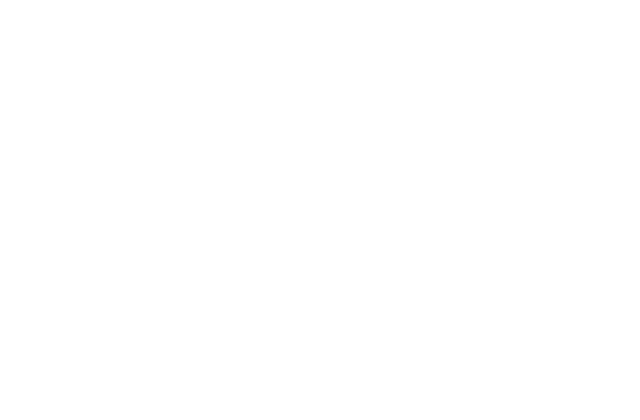
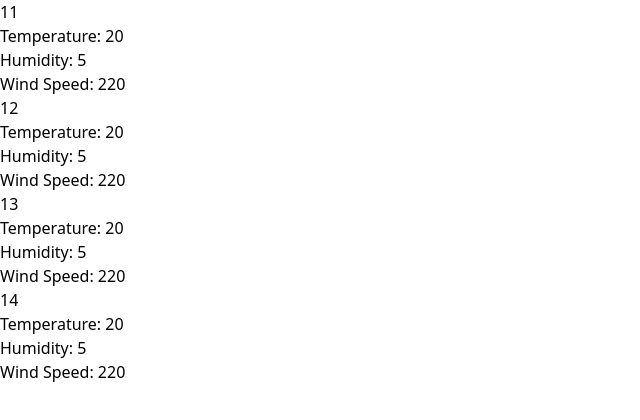
Before and after one commit to upaliwal1234/Agri-Smart, a React (Vite) app in the folder client/: page /weatherInfo in a window 1280 px wide. Before the commit this address had no page. Shown: the top 420 px of the page, without its empty margins (0-640 px from the left). Built offline with nearby package versions, Linux system fonts and the light colour scheme.

Commit message:
Weather and crop assessment components

```diff
--- a/client/package.json
+++ b/client/package.json
@@ -10,6 +10,7 @@
     "preview": "vite preview"
   },
   "dependencies": {
+    "axios": "^1.6.8",
     "react": "^18.2.0",
     "react-dom": "^18.2.0",
     "react-router-dom": "^6.22.3"
--- a/client/src/App.jsx
+++ b/client/src/App.jsx
@@ -1,6 +1,8 @@
 // import './App.css'
 import { Routes, Route } from 'react-router-dom'
 import Home from './Pages/Home'
+import CropAssessmentDetails from './Components/CropAssessmentDetails'
+import WeatherInfo from './Components/WeatherInfo'
 function App() {
 
   return (
@@ -8,6 +10,8 @@
       {/* <div>Home</div> */}
       <Routes>
         <Route path='/' element={<Home />} />
+        <Route path='/cropAssessmentDetails' element={<CropAssessmentDetails />} />
+        <Route path='/weatherInfo' element={<WeatherInfo />} />
       </Routes>
     </div>
   )
--- /dev/null
+++ b/client/src/Components/CropAssessmentDetails.jsx
@@ -0,0 +1,26 @@
+import React from 'react';
+import { useState, useEffect } from 'react';
+import { useNavigate } from 'react-router-dom'
+
+function CropAssessmentDetails({ data }) {
+    const [crops, setCrops] = useState([]);
+
+    return (
+        <div className="container mx-auto px-4 py-8">
+            <h2 className="text-2xl font-bold mb-4">Based on your search, here are some results.</h2>
+            <div className="grid grid-cols-1 sm:grid-cols-2 md:grid-cols-3 lg:grid-cols-4 gap-4">
+                {crops.map(crop => (
+                    <div key={crop.id} className="bg-white rounded-lg shadow-md overflow-hidden">
+                        <img src={crop.imageUrl} alt={crop.name} className="w-full h-40 object-cover" />
+                        <div className="p-4">
+                            <h3 className="text-lg font-semibold mb-2">{crop.name}</h3>
+                            <p className="text-sm text-gray-600">{crop.details}</p>
+                        </div>
+                    </div>
+                ))}
+            </div>
+        </div>
+    );
+}
+
+export default CropAssessmentDetails;
--- /dev/null
+++ b/client/src/Components/WeatherInfo.jsx
@@ -0,0 +1,44 @@
+import React, { useState, useEffect } from 'react';
+import { useNavigate } from 'react-router-dom';
+import axios from 'axios';
+
+function WeatherInfo() {
+    // const navigate = useNavigate();
+    // const [data, setData] = useState([]);
+
+    // const fetchData = async () => {
+    //     try {
+    //         const response = await axios.get('');
+    //         if (!response.data) {
+    //             navigate('/');
+    //         } else {
+    //             setData(response.data);
+    //         }
+    //     } catch (error) {
+    //         console.error("Error fetching data:", error);
+    //     }
+    // };
+    let data = [{ date: "11", temperature: "20", humidity: "5", windSpeed: "220" },
+    { date: "12", temperature: "20", humidity: "5", windSpeed: "220" },
+    { date: "13", temperature: "20", humidity: "5", windSpeed: "220" },
+    { date: "14", temperature: "20", humidity: "5", windSpeed: "220" }];
+    // useEffect(() => {
+    //     fetchData();
+    // }, []);
+
+    return (
+        <div className="flex flex-wrap justify-center">
+            {data.map((item, index) => (
+                <div key={index} className="flex flex-row m-2 justify-around border border-black w-1/2 p-4">
+                    <h2 className="text-lg font-bold mb-2">{item.date}</h2>
+                    <p>Temperature: {item.temperature}</p>
+                    <p>Humidity: {item.humidity}</p>
+                    <p>Wind Speed: {item.windSpeed}</p>
+                </div>
+            ))}
+        </div>
+
+    );
+}
+
+export default WeatherInfo;
```
Also changed, not shown: 1 other file (tests, documents, lock files or other folders).
